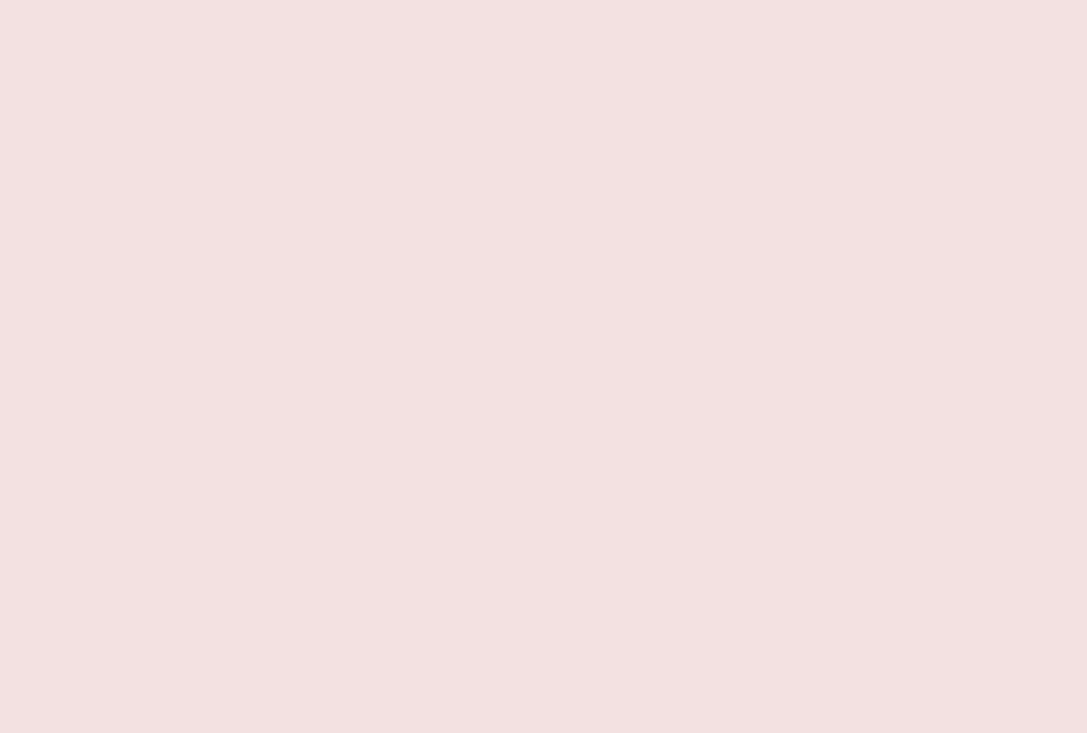
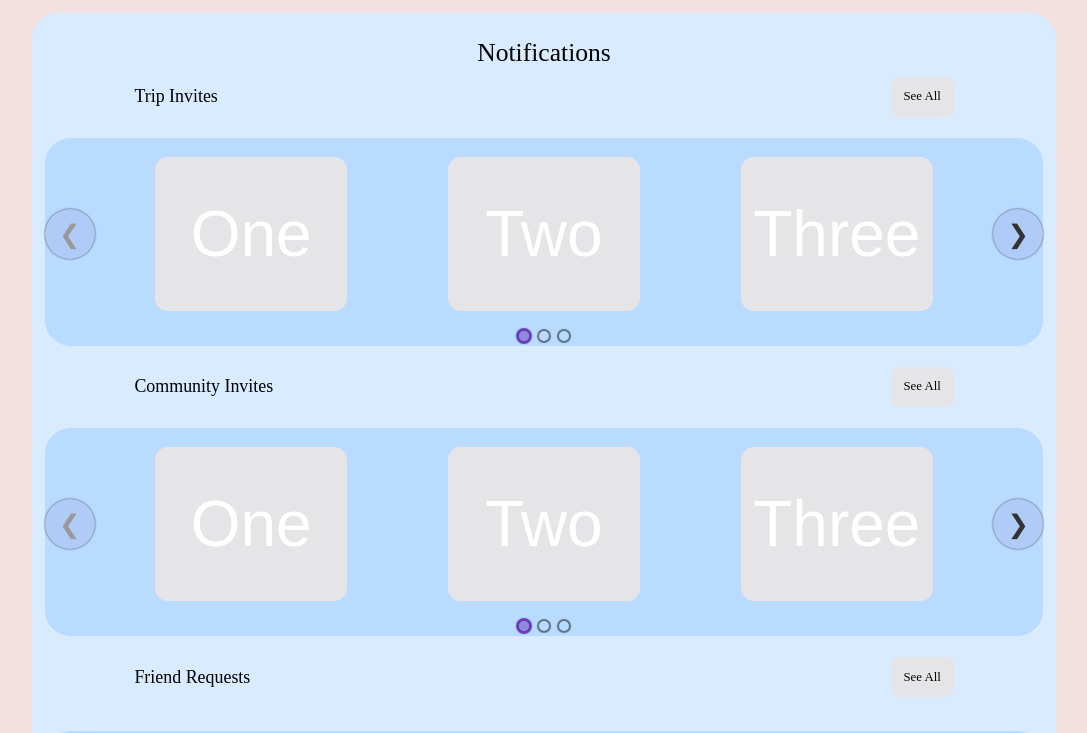
Before and after one commit to IIT-BHU-inter-IIT-SDE-group-8/client, a React (Create React App) app: page /Notification in a window 1280 px wide. Before the commit this address had no page. Shown: the top 733 px of the page, without its empty margins (96-1183 px from the left). Built offline with nearby package versions, Linux system fonts and the light colour scheme.

Commit message:
added notifications page

```diff
--- a/src/App.jsx
+++ b/src/App.jsx
@@ -18,6 +18,7 @@ import MyTrip from './components/MyTips';
 import CommunityTrips from './components/CommunityTrips';
 import TripPage from './components/tripPage';
 import ProfilePage from './components/ProfilePage';
+import Notifications from './components/Notifications';
 
 // const cookies = new Cookies();
 
@@ -70,6 +71,7 @@ const App = () => {
                 <Route path='/' element = {<Auth1/>}/>
                 <Route path='/Bio' element = {<Bio/>}/>
                 <Route path='/AllTrips' element={<AllTrips groupName = {"Trips of friend and Community"}/>}/>
+                <Route path='/Notification' element={<Notifications/>}/>
                 <Route path='/MyTrip' element={<MyTrip/>}/>
                 <Route path='/Community/CommunityTrips' element={<CommunityTrips/>}/>
                 <Route path='/trips/:trip_id' element={<TripPage/>}/>
--- a/src/Profile.css
+++ b/src/Profile.css
@@ -2,7 +2,7 @@
     display: flex;
     flex-direction: column;
     width: 80%;
-    height: 80vh;
+    height: auto;
     background-color: #d8ebff;
     margin-left: 10%;
     border-radius: 2vw;
@@ -80,3 +80,23 @@
     background-color: #b9dbff;
     border-radius: 2vw;
 }
+
+.headingContainer{
+    display:flex;
+    align-items:center;
+    justify-content:space-between;
+    width:80%;
+}
+
+.Heading{
+    font-size:1.4vw;
+    font-family:cursive;
+}
+
+.HeadingBtn{
+    padding:0 1vw;
+    border-radius:0.7vw;
+    border:0;
+    background-color:#E5E5E7;
+    cursor:pointer
+}
--- a/src/components/Notifications.jsx
+++ b/src/components/Notifications.jsx
@@ -1,9 +1,37 @@
 import React from "react";
+import BottomNavbar from "./BottomNavbar";
+import Slider from "./Carousel";
 
 const Notifications = () => {
     return (
         <>
-        <h2>Hii me notification hu</h2>
+        <div style={{paddingBottom:'4vw', marginTop:'1vw'}} className="mainProfileContainer">
+            <p style={{fontSize:'2vw', fontFamily:'cursive', margin:'0', padding:'0', paddingTop:'2vw'}}>Notifications</p>
+            <div className="headingContainer">
+                <p className="Heading">Trip Invites</p>
+                <button className="HeadingBtn"><p className="btnText">See All</p></button>
+            </div>
+            <div style={{margin:'1vw'}} className="communityContainer">
+                <Slider/>
+            </div>
+            <div className="headingContainer">
+                <p className="Heading">Community Invites</p>
+                <button className="HeadingBtn"><p className="btnText">See All</p></button>
+            </div>
+            <div style={{margin:'1vw'}} className="communityContainer">
+                <Slider/>
+            </div>
+            <div className="headingContainer">
+                <p className="Heading">Friend Requests</p>
+                <button className="HeadingBtn"><p className="btnText">See All</p></button>
+            </div>
+            <div style={{margin:'2vw'}} className="communityContainer">
+                <Slider/>
+            </div>
+        </div>
+        <footer className="footer">
+        <BottomNavbar/>
+        </footer>
         </>
     )
 }
--- a/src/components/ProfilePage.jsx
+++ b/src/components/ProfilePage.jsx
@@ -31,9 +31,9 @@ const ProfilePage = () => {
                     <button className="profileBtn"><p className="btnText">Edit profile</p></button>
                 </div>
             </div>
-            <div style={{display:'flex',alignItems:'center', justifyContent:'space-between', width:'80%'}}>
-                <p style={{fontSize:'1.4vw', fontFamily:'cursive'}}>Mutual Trips</p>
-                <button style={{padding:'0 1vw', borderRadius:'0.7vw', border:'0', backgroundColor:'#E5E5E7', cursor:'pointer'}}><p className="btnText">See All</p></button>
+            <div className="headingContainer">
+                <p className="Heading">Mutual Trips</p>
+                <button><p className="btnText">See All</p></button>
             </div>
             <div className="communityContainer">
                 <Slider/>
```
